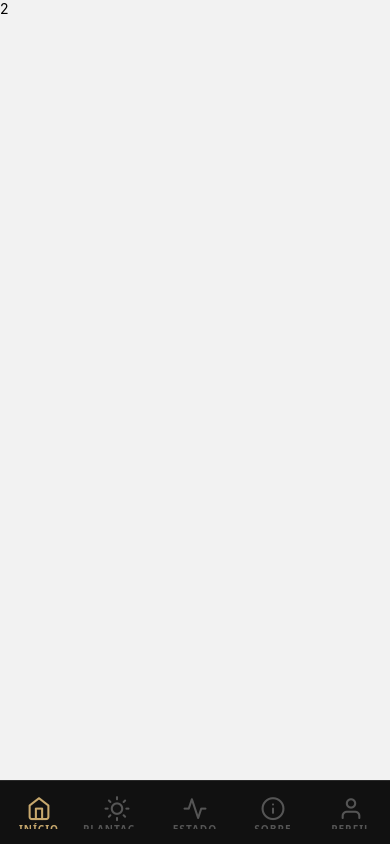
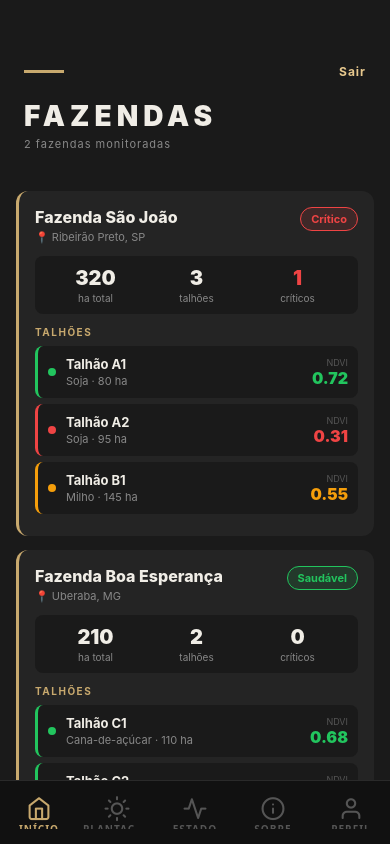
Before and after one commit to Felipe-Furlanetto0504/GS-Mobile, a React Native app in the folder GS-Mobile/: screen /App in a window 390 px wide. Built offline with nearby package versions, Linux system fonts and the light colour scheme.

Commit message:
feat:"Adicionando conteudo em Home.js"

```diff
--- a/GS-Mobile/src/constants/colors.js
+++ b/GS-Mobile/src/constants/colors.js
@@ -1,6 +1,6 @@
 export const Colors = {
   fundo:          '#1A1A1A',
-  fundoCard:      '#222222',
+  fundoCard:      '#242424',
   primario:       '#C8A96E',
   primarioEscuro: '#2A1F0E',
   primarioClaro:  '#E8C98E',
@@ -11,3 +11,11 @@ export const Colors = {
   observacao:     '#F59E0B',
   saudavel:       '#22C55E',
 };
+
+export function corStatus(status) {
+  switch (status) {
+    case 'Crítico':        return Colors.critico;
+    case 'Em Observação':  return Colors.observacao;
+    default:               return Colors.saudavel;
+  }
+}
--- a/GS-Mobile/src/screens/Home.js
+++ b/GS-Mobile/src/screens/Home.js
@@ -1,9 +1,290 @@
-import { Text, View } from "react-native";
+// src/screens/Home.js  (Fazendas — tela principal)
+import { useEffect, useState, useCallback } from 'react';
+import {
+  View, Text, FlatList, TouchableOpacity, StyleSheet,
+  StatusBar, RefreshControl, Alert,
+} from 'react-native';
+import AsyncStorage from '@react-native-async-storage/async-storage';
+import { Colors, corStatus } from '../constants/colors';
+import { mockFazendas } from '../services/mockData';
+// import { getFazendas } from '../services/api';
 
-export default function Home(){
-    return(
-        <View>
-            <Text>2</Text>
+export default function Home({ navigation }) {
+  const [fazendas,   setFazendas]   = useState([]);
+  const [loading,    setLoading]    = useState(true);
+  const [refreshing, setRefreshing] = useState(false);
+
+  const carregar = async () => {
+    try {
+      // const { data } = await getFazendas();
+      // setFazendas(data);
+      await new Promise((r) => setTimeout(r, 600));
+      setFazendas(mockFazendas);
+    } catch {
+      Alert.alert('Erro', 'Não foi possível carregar as fazendas.');
+    } finally {
+      setLoading(false);
+      setRefreshing(false);
+    }
+  };
+
+  useEffect(() => { carregar(); }, []);
+  const onRefresh = useCallback(() => { setRefreshing(true); carregar(); }, []);
+
+  async function sair() {
+    Alert.alert('Sair', 'Deseja encerrar a sessão?', [
+      { text: 'Cancelar', style: 'cancel' },
+      {
+        text: 'Sair', style: 'destructive', onPress: async () => {
+          await AsyncStorage.removeItem('@agroguard:token');
+          navigation.reset({ index: 0, routes: [{ name: 'Login' }] });
+        },
+      },
+    ]);
+  }
+
+  function statusFazenda(talhoes) {
+    if (talhoes.some((t) => t.status_atual === 'Crítico'))       return 'Crítico';
+    if (talhoes.some((t) => t.status_atual === 'Em Observação')) return 'Em Observação';
+    return 'Saudável';
+  }
+
+  function renderTalhao(t) {
+    return (
+      <View key={t.id} style={[s.talhaoRow, { borderLeftColor: corStatus(t.status_atual) }]}>
+        <View style={[s.talhaoDot, { backgroundColor: corStatus(t.status_atual) }]} />
+        <View style={{ flex: 1 }}>
+          <Text style={s.talhaoNome}>{t.nome}</Text>
+          <Text style={s.talhaoSub}>{t.cultura_plantada} · {t.area_hectares} ha</Text>
         </View>
+        <View style={s.ndviWrap}>
+          <Text style={s.ndviLabel}>NDVI</Text>
+          <Text style={[s.ndviValor, { color: corStatus(t.status_atual) }]}>
+            {t.indice_ndvi.toFixed(2)}
+          </Text>
+        </View>
+      </View>
     );
+  }
+
+  function renderFazenda({ item }) {
+    const st     = statusFazenda(item.talhoes);
+    const criticos = item.talhoes.filter((t) => t.status_atual === 'Crítico').length;
+    return (
+      <View style={s.card}>
+        <View style={s.cardTop}>
+          <View style={{ flex: 1 }}>
+            <Text style={s.cardNome}>{item.nome}</Text>
+            <Text style={s.cardLocal}>📍 {item.municipio}, {item.estado}</Text>
+          </View>
+          <View style={[s.badge, { backgroundColor: corStatus(st) + '22', borderColor: corStatus(st) }]}>
+            <Text style={[s.badgeTexto, { color: corStatus(st) }]}>{st}</Text>
+          </View>
+        </View>
+
+        <View style={s.metricas}>
+          {[
+            { v: item.area_total_hectares, l: 'ha total' },
+            { v: item.talhoes.length,      l: 'talhões' },
+            { v: criticos,                 l: 'críticos', c: criticos > 0 ? Colors.critico : null },
+          ].map(({ v, l, c }) => (
+            <View key={l} style={s.metricaItem}>
+              <Text style={[s.metricaValor, c && { color: c }]}>{v}</Text>
+              <Text style={s.metricaLabel}>{l}</Text>
+            </View>
+          ))}
+        </View>
+
+        <Text style={s.secaoLabel}>TALHÕES</Text>
+        {item.talhoes.map(renderTalhao)}
+      </View>
+    );
+  }
+
+  return (
+    <View style={s.container}>
+      <StatusBar barStyle="light-content" backgroundColor={Colors.fundo} />
+
+      <View style={s.header}>
+        <View style={s.headerTop}>
+          <View style={s.divider} />
+          <TouchableOpacity onPress={sair}>
+            <Text style={s.sairTexto}>Sair</Text>
+          </TouchableOpacity>
+        </View>
+        <Text style={s.titulo}>FAZENDAS</Text>
+        <Text style={s.subtitulo}>{fazendas.length} fazenda{fazendas.length !== 1 ? 's' : ''} monitorada{fazendas.length !== 1 ? 's' : ''}</Text>
+      </View>
+
+      {loading ? (
+        <View style={s.centrado}><Text style={s.loadingTexto}>Carregando fazendas...</Text></View>
+      ) : (
+        <FlatList
+          data={fazendas}
+          keyExtractor={(i) => String(i.id)}
+          renderItem={renderFazenda}
+          contentContainerStyle={s.lista}
+          refreshControl={<RefreshControl refreshing={refreshing} onRefresh={onRefresh} tintColor={Colors.primario} />}
+          ListEmptyComponent={<View style={s.centrado}><Text style={s.emptyTexto}>Nenhuma fazenda cadastrada.</Text></View>}
+        />
+      )}
+    </View>
+  );
 }
+
+const s = StyleSheet.create({
+  container: {
+    flex: 1,
+    backgroundColor: Colors.fundo,
+  },
+  centrado: {
+    flex: 1,
+    justifyContent: 'center',
+    alignItems: 'center',
+    paddingTop: 60,
+  },
+  loadingTexto: {
+    color: Colors.textoSub,
+    fontSize: 13,
+    letterSpacing: 1,
+  },
+  emptyTexto: {
+    color: Colors.textoTercio,
+    fontSize: 14,
+  },
+  header: {
+    paddingTop: 64,
+    paddingBottom: 24,
+    paddingHorizontal: 24,
+  },
+  headerTop: {
+    flexDirection: 'row',
+    justifyContent: 'space-between',
+    alignItems: 'center',
+    marginBottom: 20,
+  },
+  divider: {
+    width: 40,
+    height: 3,
+    backgroundColor: Colors.primario,
+  },
+  titulo: {
+    fontSize: 28,
+    fontWeight: '900',
+    color: Colors.textoPrimario,
+    letterSpacing: 5,
+  },
+  subtitulo: {
+    fontSize: 11,
+    color: Colors.textoSub,
+    marginTop: 4,
+    letterSpacing: 1,
+  },
+  sairTexto: {
+    fontSize: 12,
+    color: Colors.primarioClaro,
+    fontWeight: '700',
+    letterSpacing: 1,
+  },
+  lista: {
+    padding: 16,
+    gap: 14,
+  },
+  card: {
+    backgroundColor: Colors.fundoCard,
+    borderRadius: 12,
+    padding: 16,
+    borderLeftWidth: 3,
+    borderLeftColor: Colors.primario,
+  },
+  cardTop: {
+    flexDirection: 'row',
+    alignItems: 'flex-start',
+    marginBottom: 12,
+  },
+  cardNome: {
+    fontSize: 16,
+    fontWeight: '800',
+    color: Colors.textoPrimario,
+  },
+  cardLocal: {
+    fontSize: 11,
+    color: Colors.textoSub,
+    marginTop: 3,
+  },
+  badge: {
+    paddingHorizontal: 10,
+    paddingVertical: 4,
+    borderRadius: 20,
+    borderWidth: 1,
+    marginLeft: 8,
+  },
+  badgeTexto: {
+    fontSize: 11,
+    fontWeight: '700',
+  },
+  metricas: {
+    flexDirection: 'row',
+    backgroundColor: Colors.fundo,
+    borderRadius: 8,
+    padding: 10,
+    marginBottom: 12,
+  },
+  metricaItem: {
+    flex: 1,
+    alignItems: 'center',
+  },
+  metricaValor: {
+    fontSize: 20,
+    fontWeight: '900',
+    color: Colors.textoPrimario,
+  },
+  metricaLabel: {
+    fontSize: 10,
+    color: Colors.textoSub,
+    marginTop: 2,
+  },
+  secaoLabel: {
+    fontSize: 10,
+    fontWeight: '700',
+    color: Colors.primario,
+    letterSpacing: 1.5,
+    marginBottom: 8,
+  },
+  talhaoRow: {
+    flexDirection: 'row',
+    alignItems: 'center',
+    backgroundColor: Colors.fundo,
+    borderRadius: 8,
+    borderLeftWidth: 3,
+    padding: 10,
+    marginBottom: 6,
+    gap: 10,
+  },
+  talhaoDot: {
+    width: 8,
+    height: 8,
+    borderRadius: 4,
+  },
+  talhaoNome: {
+    fontSize: 13,
+    fontWeight: '700',
+    color: Colors.textoPrimario,
+  },
+  talhaoSub: {
+    fontSize: 11,
+    color: Colors.textoSub,
+    marginTop: 2,
+  },
+  ndviWrap: {
+    alignItems: 'flex-end',
+  },
+  ndviLabel: {
+    fontSize: 9,
+    color: Colors.textoTercio,
+  },
+  ndviValor: {
+    fontSize: 16,
+    fontWeight: '900',
+  },
+});
--- a/GS-Mobile/src/services/mockData.js
+++ b/GS-Mobile/src/services/mockData.js
@@ -1,3 +1,29 @@
+export const mockFazendas = [
+  {
+    id: 1,
+    nome: 'Fazenda São João',
+    municipio: 'Ribeirão Preto',
+    estado: 'SP',
+    area_total_hectares: 320,
+    talhoes: [
+      { id: 1, nome: 'Talhão A1', cultura_plantada: 'Soja', area_hectares: 80, indice_ndvi: 0.72, status_atual: 'Saudável' },
+      { id: 2, nome: 'Talhão A2', cultura_plantada: 'Soja', area_hectares: 95, indice_ndvi: 0.31, status_atual: 'Crítico' },
+      { id: 3, nome: 'Talhão B1', cultura_plantada: 'Milho', area_hectares: 145, indice_ndvi: 0.55, status_atual: 'Em Observação' },
+    ],
+  },
+  {
+    id: 2,
+    nome: 'Fazenda Boa Esperança',
+    municipio: 'Uberaba',
+    estado: 'MG',
+    area_total_hectares: 210,
+    talhoes: [
+      { id: 4, nome: 'Talhão C1', cultura_plantada: 'Cana-de-açúcar', area_hectares: 110, indice_ndvi: 0.68, status_atual: 'Saudável' },
+      { id: 5, nome: 'Talhão C2', cultura_plantada: 'Cana-de-açúcar', area_hectares: 100, indice_ndvi: 0.61, status_atual: 'Saudável' },
+    ],
+  },
+];
+
 export const mockAlertas = [
   {
     id: 1,
```
